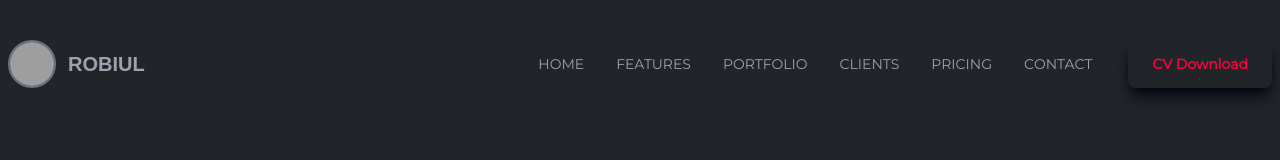
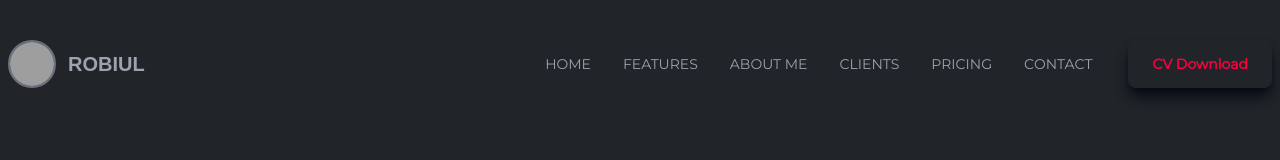
Before and after one commit to robiulislam74/Personal_Portfolio_Websitee, a React (Vite) app: page / in a window 1280 px wide. Shown: the top 160 px of the page. Built offline with nearby package versions, Linux system fonts and the light colour scheme; grey boxes are pictures that could not be loaded.

Commit message:
some issue navbar hover effect issue fixed here

```diff
--- a/src/Routes/Router.jsx
+++ b/src/Routes/Router.jsx
@@ -3,6 +3,7 @@ import {
   } from "react-router-dom";
 import MainLayOut from "../MainLayOut/MainLayOut";
 import Home from "../Pages/Home";
+import AboutMe from "../Sections/AboutMe";
 
   const router = createBrowserRouter([
     {
@@ -12,6 +13,10 @@ import Home from "../Pages/Home";
         {
             path: "/",
             element: <Home/>
+        },
+        {
+            path: "/about",
+            element: <AboutMe/>
         }
       ]
     },
--- a/src/components/Navbar.jsx
+++ b/src/components/Navbar.jsx
@@ -10,24 +10,24 @@ import { NavLink } from 'react-router-dom'
 // Contact
 
 const Navbar = () => {
-    const navItems = <div className='text-gray-400 uppercase font-normal flex gap-8'>
+    const navItems = <div className='text-gray-400 uppercase  font-normal flex gap-8'>
         <NavLink>
-            <li>Home</li>
+            <li className="hover:text-gray-200 hover:font-semibold duration-100">Home</li>
         </NavLink>
         <NavLink>
-            <li>Features</li>
+            <li className="hover:text-gray-200 hover:font-semibold duration-100">Features</li>
+        </NavLink>
+        <NavLink to={'/about'}>
+            <li className="hover:text-gray-200 hover:font-semibold duration-100">About Me</li>
         </NavLink>
         <NavLink>
-            <li>Portfolio</li>
+            <li className="hover:text-gray-200 hover:font-semibold duration-100">Clients</li>
         </NavLink>
         <NavLink>
-            <li>Clients</li>
+            <li className="hover:text-gray-200 hover:font-semibold duration-100">Pricing</li>
         </NavLink>
         <NavLink>
-            <li>Pricing</li>
-        </NavLink>
-        <NavLink>
-            <li>Contact</li>
+            <li className="hover:text-gray-200 hover:font-semibold duration-100">Contact</li>
         </NavLink>
     </div>
 
```
